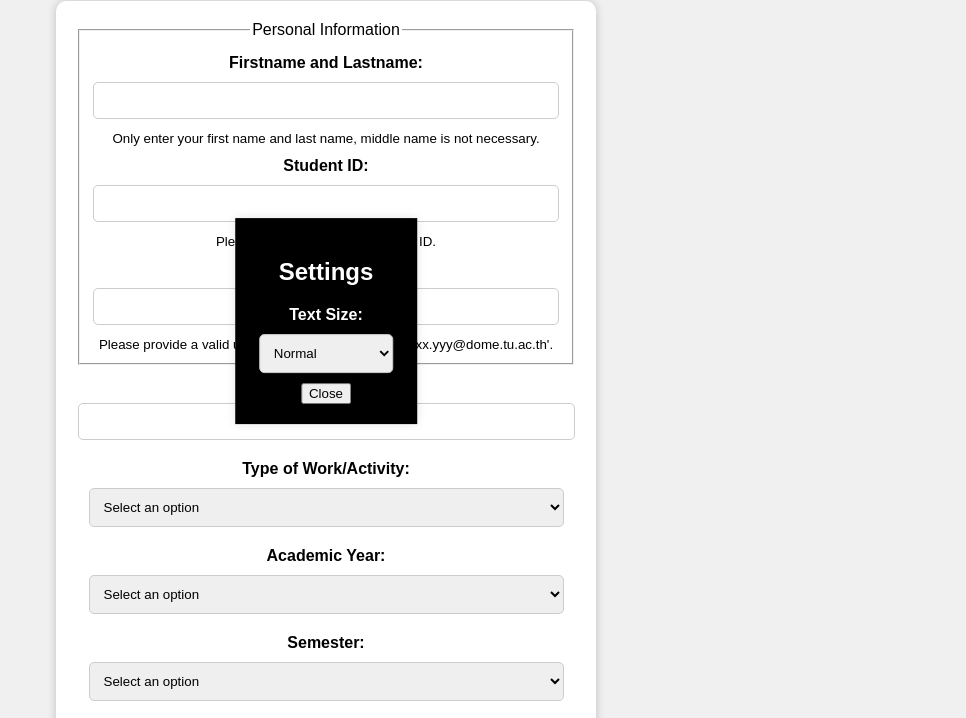
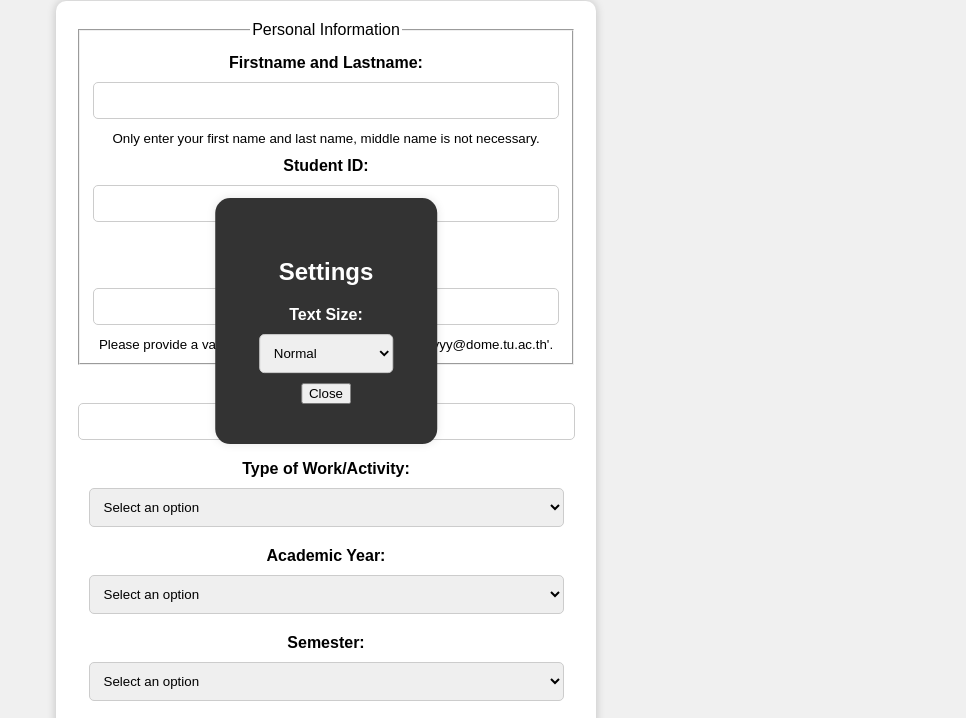
Before and after one commit to KittiphonKamnuan/CS100-Project-G12, a plain HTML site: page html/Form.html in a window 1280 px wide. Both pictures are taken after a click on the link "Setting". Shown: the part 79-797 px from the top of the page, without its empty margins (314-1280 px from the left). Drawn offline with Linux system fonts and the light colour scheme.

Commit message:
edit css form

```diff
--- a/css/Form.css
+++ b/css/Form.css
@@ -116,11 +116,12 @@ input[type="submit"]:hover {
     top: 50%;
     left: 50%;
     transform: translate(-50%, -50%);
-    background-color: rgba(0, 0, 0);
+    background-color: rgb(51, 51, 51);
     color: #fff;
-    padding: 20px;
+    padding: 40px;
     box-shadow: 0 0 10px rgba(0, 0, 0, 0.1);
     z-index: 1000;
+    border-radius: 15px;
 }
 
 label {
```
